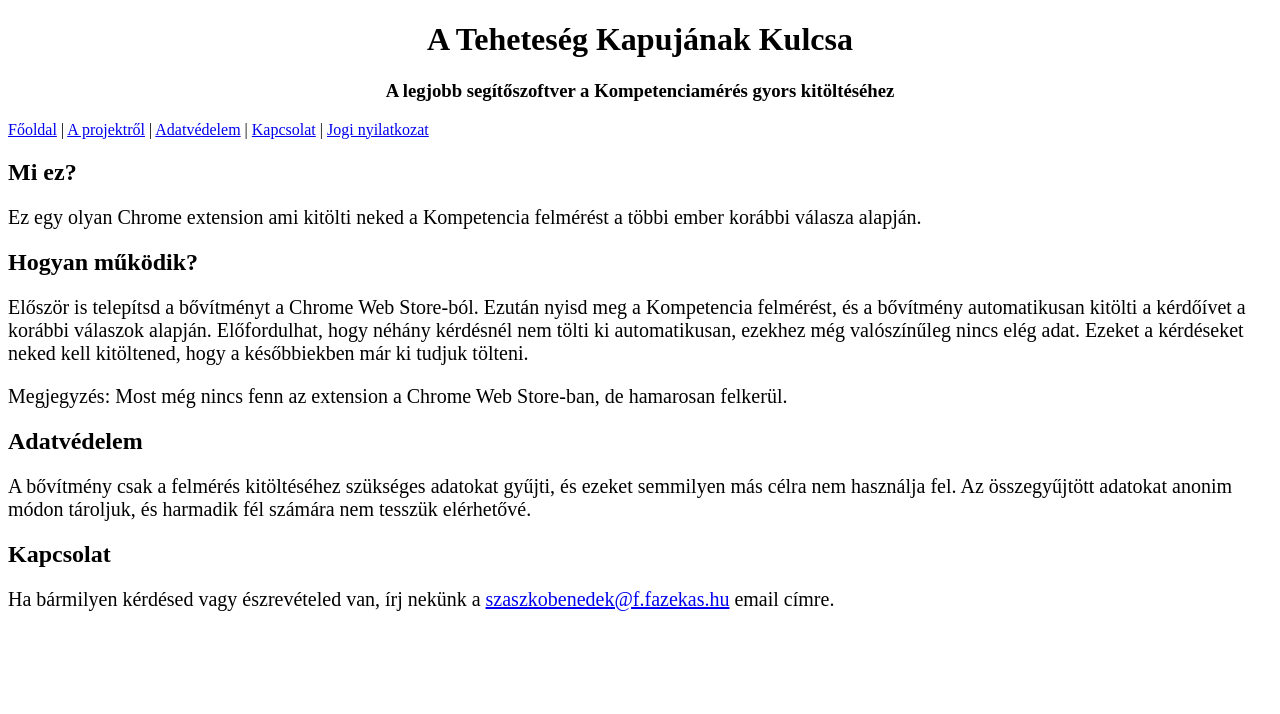
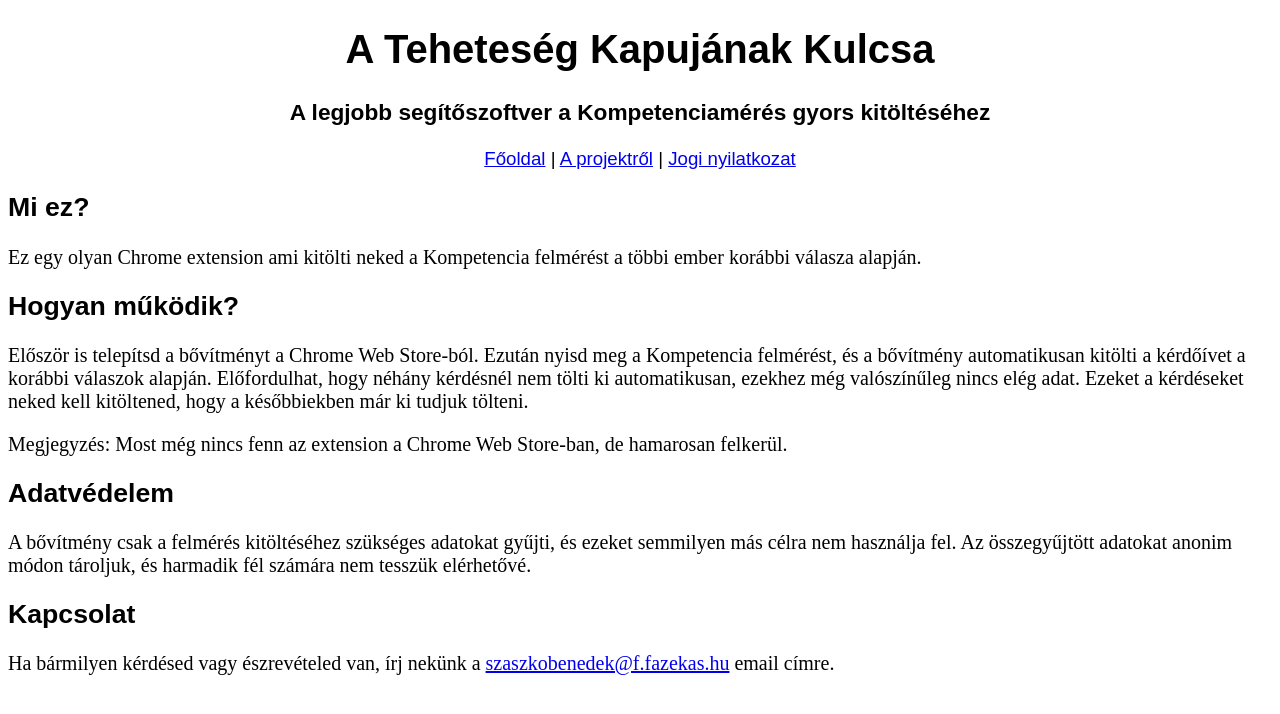
Before and after one commit to SzBence3/TeKaKuServer, a website: page webpage/index.html in a window 1280 px wide. Drawn offline with Linux system fonts and the light colour scheme.

Commit message:
Added script.js and css

```diff
--- a/webpage/index.html
+++ b/webpage/index.html
@@ -7,16 +7,10 @@
     <title>TeKaKu Főoldal</title>
 </head>
 <body>
-    <h1 style = "text-align: center;">A Teheteség Kapujának Kulcsa</h1>
-    <h3 style = "text-align: center;">A legjobb segítőszoftver a Kompetenciamérés gyors kitöltéséhez</h3>
+    <h1 >A Teheteség Kapujának Kulcsa</h1>
+    <h3 >A legjobb segítőszoftver a Kompetenciamérés gyors kitöltéséhez</h3>
     <!--Navigáció-->
-    <div>
-        <a href="index.html">Főoldal</a> |
-        <a href="about.html">A projektről</a> |
-        <a href="privacy.html">Adatvédelem</a> |
-        <a href="contact.html">Kapcsolat</a> |
-        <a href="legal-notice.html">Jogi nyilatkozat</a>
-    <div>
+    <div id = "navbar-container"></div>
     <h2>Mi ez?</h2>
     <p>Ez egy olyan Chrome extension ami kitölti neked a Kompetencia felmérést a többi ember korábbi válasza alapján.</p>
 </div>
@@ -45,5 +39,6 @@
         Ha bármilyen kérdésed vagy észrevételed van, írj nekünk a <a href="mailto:szaszkobenedek@f.fazekas.hu">szaszkobenedek@f.fazekas.hu</a> email címre.
 
     </p>
+    <script src = "script.js"></script>
 </body>
 </html>
--- /dev/null
+++ b/webpage/script.js
@@ -0,0 +1,13 @@
+
+
+function main(){
+    let navbardiv = document.getElementById("navbar-container");
+    navbardiv.innerHTML = '\
+        <a href="index.html">Főoldal</a> | \
+        <a href="about.html">A projektről</a> | \
+        <a href="legal-notice.html">Jogi nyilatkozat</a>\
+        ' ;
+    navbardiv.classList.add("navbar");
+}
+
+document.addEventListener('DOMContentLoaded', main);
--- a/webpage/style.css
+++ b/webpage/style.css
@@ -1,3 +1,22 @@
+body{
+    font-family: Arial;
+}
 p {
     font-size: 15pt;
+    font-family: 'Times New Roman', Times, serif;
 }
+h1 {
+    font-size: 30pt;
+    text-align: center;
+}
+h2 {
+    font-size: 20pt;
+}
+h3 {
+    font-size: 17pt;
+    text-align: center;
+}
+.navbar {
+    text-align: center;
+    font-size: 14pt;
+}
```
Also changed, not shown: webpage/about.html (+3 -6 lines), webpage/legal-notice.html (+3 -1 lines). Lines whose indentation alone changed are shown as unchanged.
